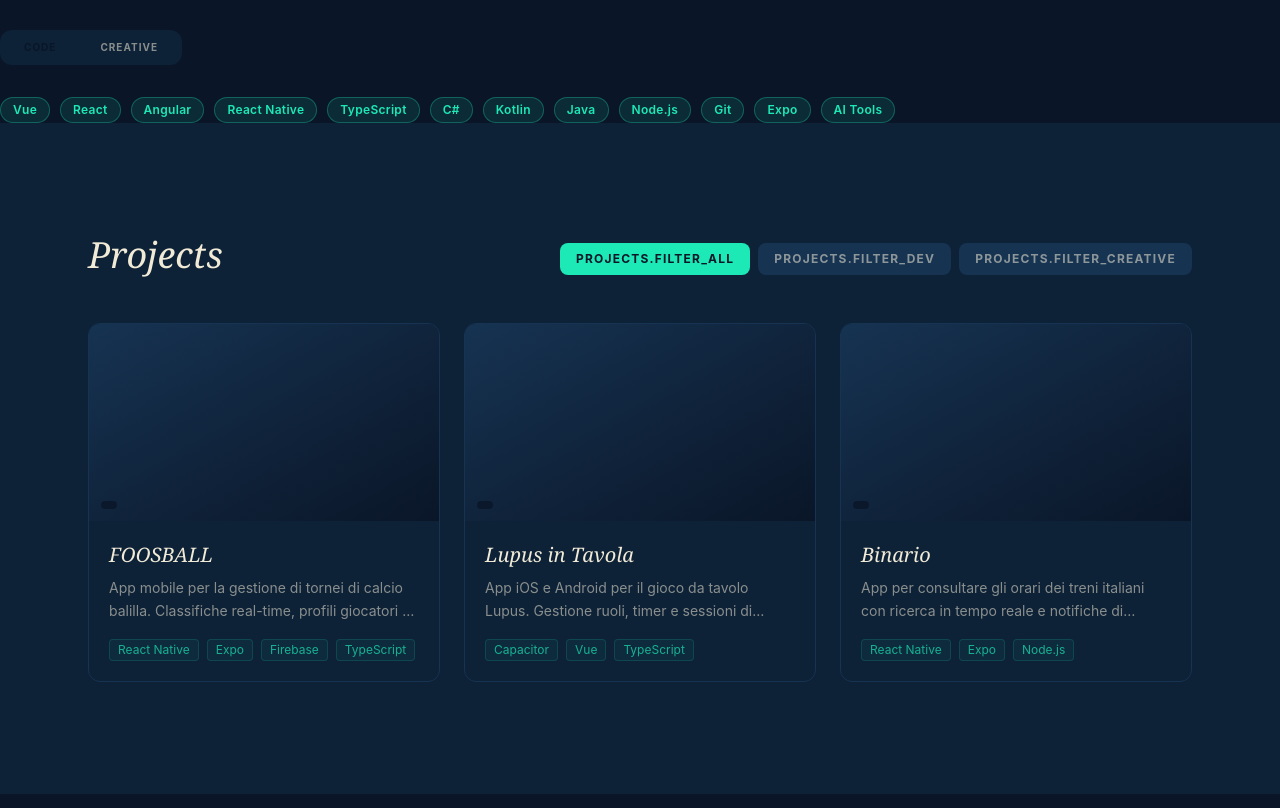
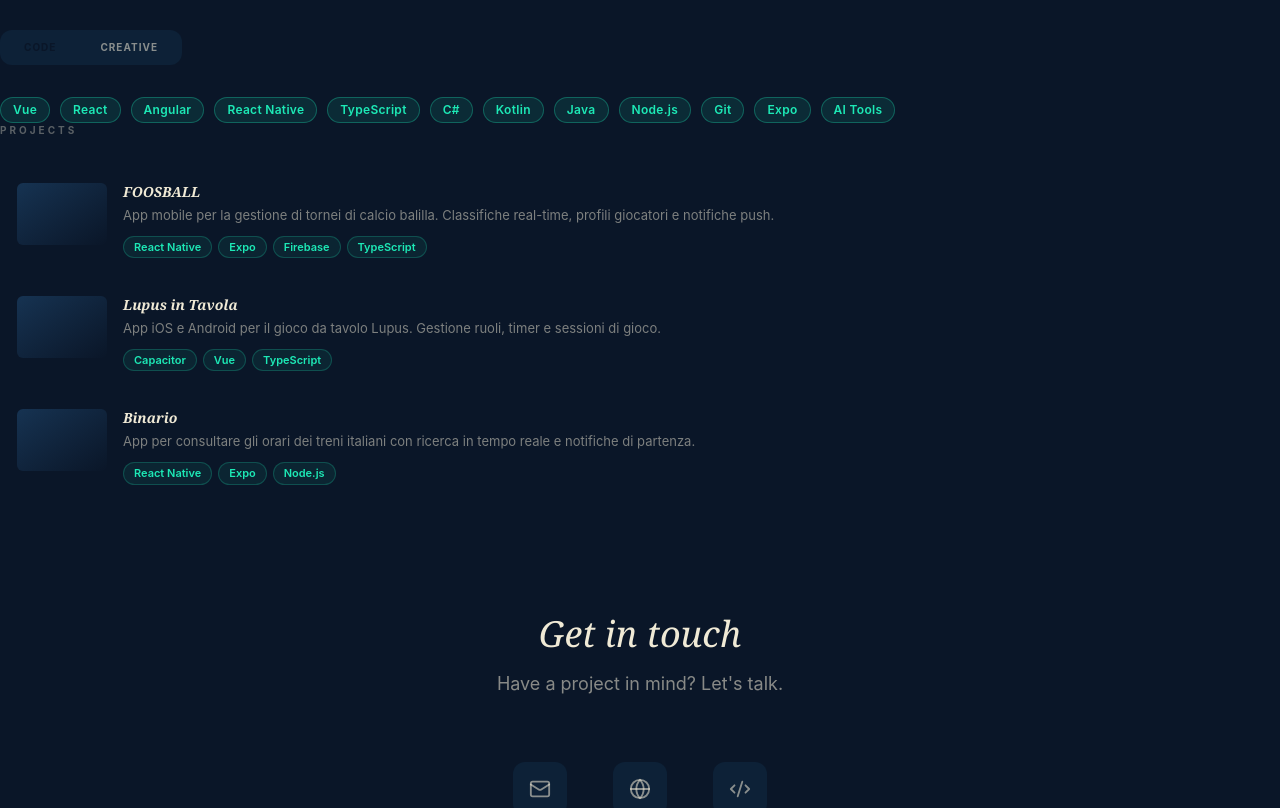
Before and after one commit to deeeemiss/portfolio, a React app: page / in a window 1280 px wide. Shown: the part 945-1753 px from the top of the page. Built offline with nearby package versions, Linux system fonts and the light colour scheme; the HTML template or start-up script is replaced by a standard one.

Commit message:
feat: Projects dev-only list + ProjectCard horizontal layout
Co-Authored-By: Claude Sonnet 4.6 <noreply@anthropic.com>

```diff
--- a/src/components/sections/Projects.tsx
+++ b/src/components/sections/Projects.tsx
@@ -1,65 +1,20 @@
-import { useState } from 'react'
-import { motion, AnimatePresence } from 'framer-motion'
 import { useTranslation } from 'react-i18next'
-import { AnimatedSection } from '../ui/AnimatedSection'
 import { ProjectCard } from '../ui/ProjectCard'
-import { projects, type ProjectCategory } from '../../data/projects'
-
-type Filter = 'all' | ProjectCategory
+import { projects } from '../../data/projects'
 
 export function Projects() {
   const { t } = useTranslation()
-  const [filter, setFilter] = useState<Filter>('all')
-
-  const filtered =
-    filter === 'all' ? projects : projects.filter(p => p.category === filter)
-
-  const filters: { key: Filter; label: string }[] = [
-    { key: 'all', label: t('projects.filter_all') },
-    { key: 'dev', label: t('projects.filter_dev') },
-    { key: 'creative', label: t('projects.filter_creative') },
-  ]
 
   return (
-    <section id="projects" className="py-28 bg-bg-surface">
-      <div className="max-w-6xl mx-auto px-6">
-        <AnimatedSection>
-          <div className="flex flex-wrap items-end justify-between gap-6 mb-12">
-            <h2 className="font-serif italic text-4xl text-text-primary">{t('projects.title')}</h2>
-            <div className="flex gap-2 flex-wrap">
-              {filters.map(({ key, label }) => (
-                <button
-                  key={key}
-                  onClick={() => setFilter(key)}
-                  className={`px-4 py-2 text-xs font-bold uppercase tracking-widest rounded-lg transition-colors ${
-                    filter === key
-                      ? 'bg-accent text-bg-base'
-                      : 'bg-bg-elevated text-text-primary/55 hover:text-text-primary'
-                  }`}
-                >
-                  {label}
-                </button>
-              ))}
-            </div>
-          </div>
-        </AnimatedSection>
+    <section id="projects" className="scroll-mt-4">
+      <h2 className="text-[10px] font-bold uppercase tracking-[3px] text-text-primary/35 mb-7">
+        {t('projects.title')}
+      </h2>
 
-        <motion.div layout className="grid gap-6 sm:grid-cols-2 lg:grid-cols-3">
-          <AnimatePresence>
-            {filtered.map(project => (
-              <motion.div
-                key={project.id}
-                layout
-                initial={{ opacity: 0, scale: 0.95 }}
-                animate={{ opacity: 1, scale: 1 }}
-                exit={{ opacity: 0, scale: 0.95 }}
-                transition={{ duration: 0.25 }}
-              >
-                <ProjectCard project={project} />
-              </motion.div>
-            ))}
-          </AnimatePresence>
-        </motion.div>
+      <div className="flex flex-col gap-1">
+        {projects.map(project => (
+          <ProjectCard key={project.id} project={project} />
+        ))}
       </div>
     </section>
   )
--- a/src/components/ui/ProjectCard.tsx
+++ b/src/components/ui/ProjectCard.tsx
@@ -16,47 +16,52 @@ export function ProjectCard({ project }: Props) {
 
   return (
     <motion.div
-      layout
-      className="bg-bg-surface rounded-xl overflow-hidden border border-bg-elevated hover:border-accent/40 transition-colors group h-full flex flex-col"
-      whileHover={{ scale: 1.02 }}
+      className="flex gap-4 p-4 rounded-xl border border-transparent cursor-default"
+      whileHover={{ backgroundColor: 'rgba(22,51,82,0.55)', borderColor: 'rgba(29,233,182,0.12)' }}
       transition={{ duration: 0.2 }}
     >
-      <div className="aspect-video bg-bg-elevated relative flex-shrink-0">
+      {/* Thumbnail */}
+      <div className="w-[90px] h-[62px] rounded-md flex-shrink-0 overflow-hidden bg-bg-elevated">
         {project.image ? (
           <img src={project.image} alt={project.title} className="w-full h-full object-cover" />
         ) : (
           <div className="w-full h-full bg-gradient-to-br from-bg-elevated to-bg-base" />
         )}
+      </div>
+
+      {/* Info */}
+      <div className="flex-1 min-w-0">
+        <div className="flex items-start justify-between gap-2">
+          <h3 className="font-serif italic text-[14px] font-bold text-text-primary leading-tight">
+            {project.title}
+          </h3>
           {project.link && (
             <a
               href={project.link}
               target="_blank"
               rel="noopener noreferrer"
-            className="absolute top-3 right-3 p-2 bg-bg-base/80 rounded-lg text-accent opacity-0 group-hover:opacity-100 transition-opacity"
-            aria-label="Open project"
+              className="text-accent flex-shrink-0 mt-0.5"
+              aria-label={`Open ${project.title}`}
             >
-            <ExternalLink size={14} />
+              <ExternalLink size={13} />
             </a>
           )}
-        <span className="absolute bottom-3 left-3 px-2 py-1 bg-bg-base/80 rounded text-[10px] font-bold uppercase tracking-widest text-accent">
-          {project.category}
-        </span>
         </div>
-      <div className="p-5 flex flex-col flex-1">
-        <h3 className="font-serif italic text-xl text-text-primary mb-2">{project.title}</h3>
-        <p className="text-text-primary/55 text-sm leading-relaxed mb-4 line-clamp-2 flex-1">{description}</p>
-        {project.tech && (
-          <div className="flex flex-wrap gap-2 mt-auto">
-            {project.tech.map(t => (
+
+        <p className="text-[13px] text-text-primary/50 leading-relaxed mt-1 line-clamp-2">
+          {description}
+        </p>
+
+        <div className="flex flex-wrap gap-1.5 mt-2.5">
+          {project.tech.map(tag => (
             <span
-                key={t}
-                className="text-xs text-accent/70 bg-accent/5 border border-accent/15 px-2 py-0.5 rounded"
+              key={tag}
+              className="text-[11px] font-semibold text-accent bg-accent/7 border border-accent/22 rounded-full px-2.5 py-0.5"
             >
-                {t}
+              {tag}
             </span>
           ))}
         </div>
-        )}
       </div>
     </motion.div>
   )
```
Also changed, not shown: 2 other files (tests, documents, lock files or other folders). Lines whose indentation alone changed are shown as unchanged.
